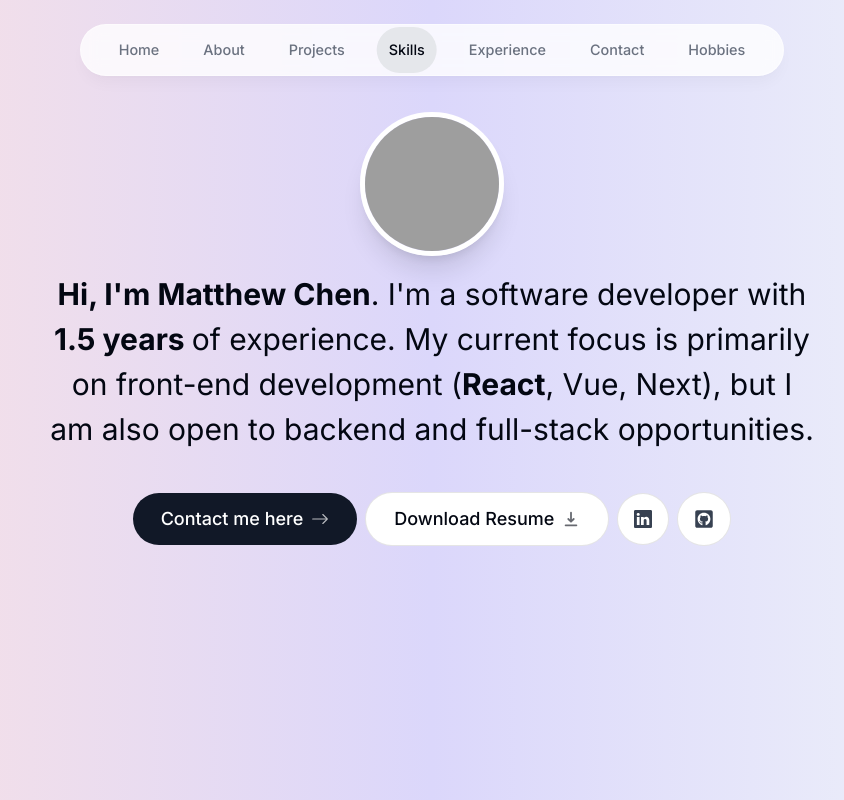
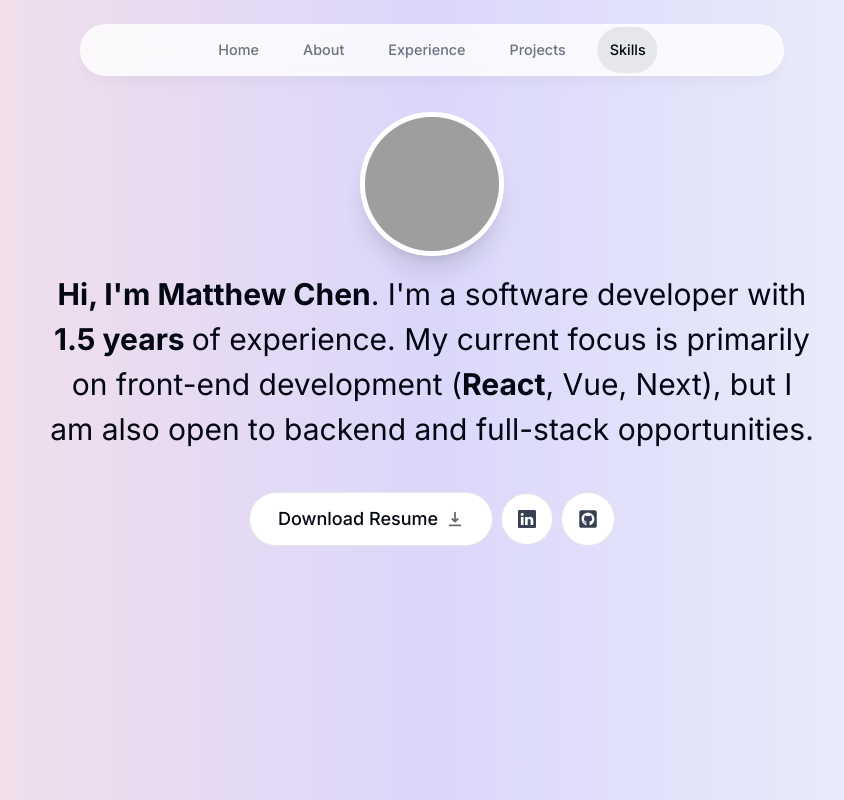
Before and after one commit to mattokc35/Portfolio-NextJS, a Next.js app: page / in a window 1280 px wide. Shown: the top 800 px of the page, without its empty margins (208-1052 px from the left). Built offline with nearby package versions, Linux system fonts and the light colour scheme; grey boxes are pictures that could not be loaded.

Commit message:
different sections

```diff
--- a/components/intro.tsx
+++ b/components/intro.tsx
@@ -64,6 +64,7 @@ export default function Intro() {
         animate={{ opacity: 1, y: 0 }}
         transition={{ delay: 0.1 }}
       >
+        {/*
         <Link
           href="#contact"
           className="group bg-gray-900 text-white px-7 py-3 flex items-center gap-2 rounded-full outline-none focus:scale-110 hover:scale-110 hover:bg-gray-950 active:scale-100 transition"
@@ -71,6 +72,7 @@ export default function Intro() {
           Contact me here{" "}
           <BsArrowRight className="opacity-70 group-hover:translate-x-1" />
         </Link>
+        */}
         <a
           className="group bg-white px-7 py-3 flex items-center gap-2 rounded-full outline-none focus:scale-110 hover:scale-110 active:scale-100 transition cursor-pointer border border-black/10"
           href="/Resume-2024-updated.pdf"
--- a/lib/data.ts
+++ b/lib/data.ts
@@ -14,6 +14,10 @@ export const links = [
     hash: "#about",
   },
   {
+    name: "Experience",
+    hash: "#experience",
+  },
+  {
     name: "Projects",
     hash: "#projects",
   },
@@ -21,10 +25,7 @@ export const links = [
     name: "Skills",
     hash: "#skills",
   },
-  {
-    name: "Experience",
-    hash: "#experience",
-  },
+  /*
   {
     name: "Contact",
     hash: "#contact",
@@ -32,7 +33,7 @@ export const links = [
   {
     name: "Hobbies",
     hash: "#hobbies",
-  },
+  },*/
 ] as const;
 
 export const experiencesData = [
```
